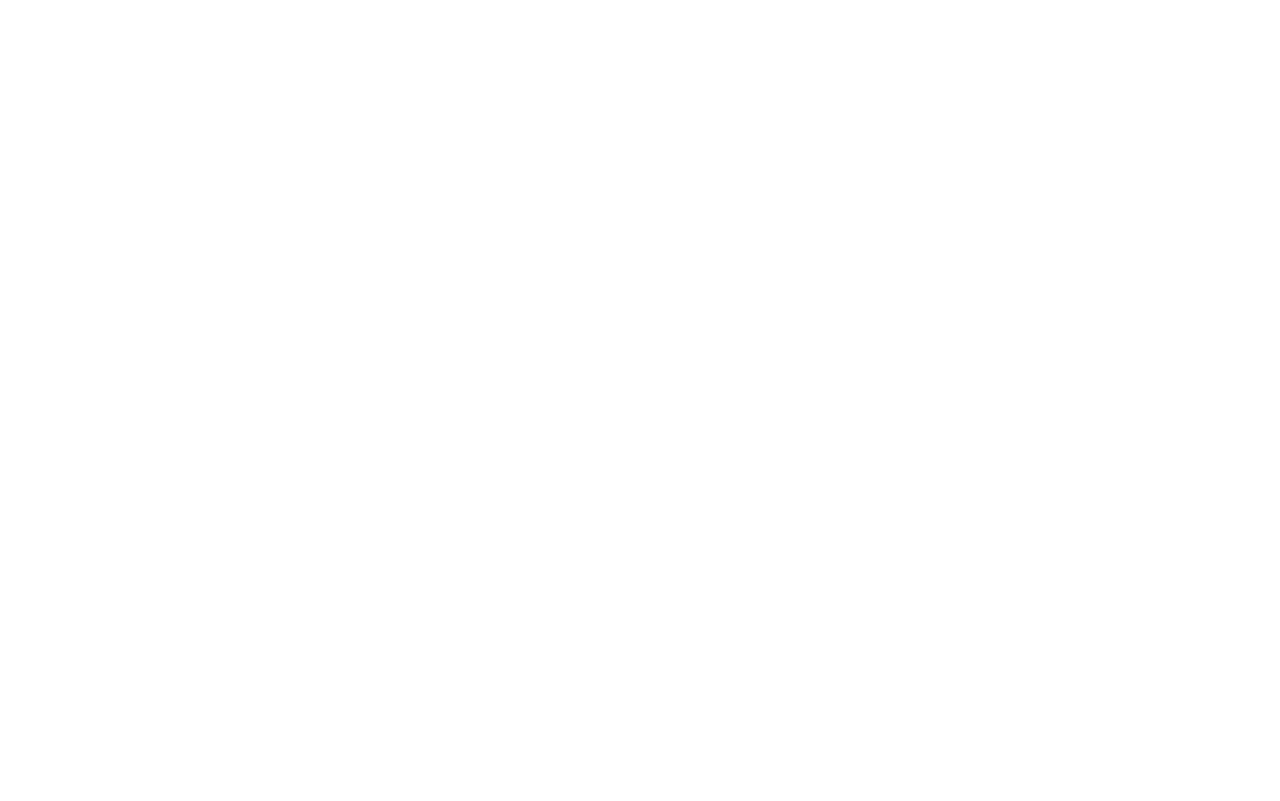
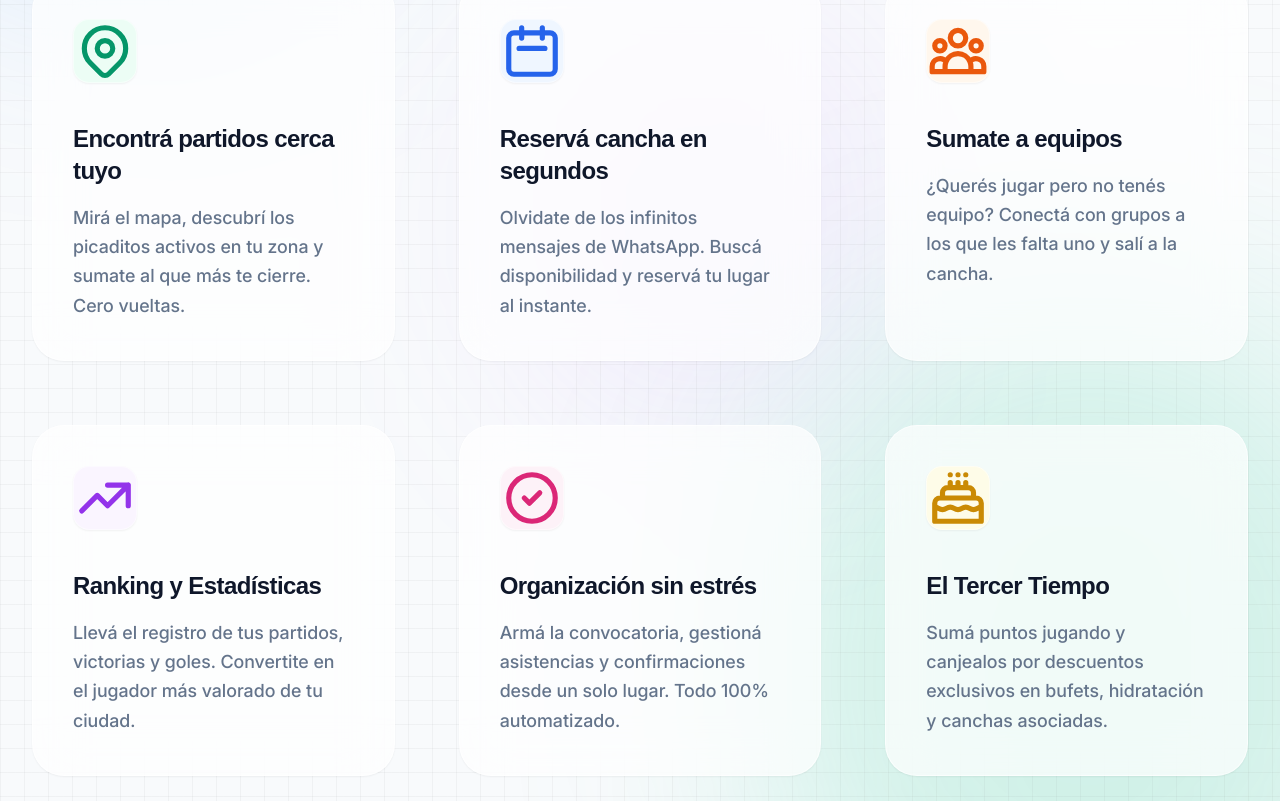
Before and after one commit to AxelArani-code/PicaditoBeta, a Next.js app in the folder apps/web/: page / in a window 1280 px wide. Shown: the part 1619-2420 px from the top of the page. Before the commit the page ends 1120 px from the top, so only its background shows below. Built offline with nearby package versions, Linux system fonts and the light colour scheme; no server answers; the database is empty; a web font is replaced by a local one.

Commit message:
Mi diseño de beneficios antes de sincronizar

```diff
--- a/apps/web/src/app/page.tsx
+++ b/apps/web/src/app/page.tsx
@@ -5,6 +5,8 @@
 import { Hero } from "@/components/home/Hero/Hero";
 import { Features } from "@/components/home/Features/Features";
 import { VenuesList } from "@/components/home/VenuesList/VenuesList";
+import BenefitsSection from "@/components/seccion/BenefitsSection";
+
 
 export const metadata: Metadata = {
     title: "Picadito - Reservas de fútbol amateur",
@@ -20,6 +22,7 @@
             <main>
                 <Hero />
                 <Features />
+                <BenefitsSection />
                 <VenuesList venues={venues} />
             </main>
             <Footer />
--- /dev/null
+++ b/apps/web/src/components/seccion/BenefitsSection.tsx
@@ -0,0 +1,144 @@
+import React from 'react';
+
+const benefits = [
+  {
+    title: "Encontrá partidos cerca tuyo",
+    description: "Mirá el mapa, descubrí los picaditos activos en tu zona y sumate al que más te cierre. Cero vueltas.",
+    icon: (
+      <svg className="w-8 h-8" fill="none" viewBox="0 0 24 24" stroke="currentColor">
+         <path strokeLinecap="round" strokeLinejoin="round" strokeWidth={2} d="M17.657 16.657L13.414 20.9a1.998 1.998 0 01-2.827 0l-4.242-4.243a8 8 0 1111.314 0z" />
+         <path strokeLinecap="round" strokeLinejoin="round" strokeWidth={2} d="M15 11a3 3 0 11-6 0 3 3 0 016 0z" />
+      </svg>
+    ),
+    bgLight: "bg-emerald-50 text-emerald-600",
+    shadowColor: "hover:shadow-emerald-500/20",
+    glowColor: "bg-emerald-400"
+  },
+  {
+    title: "Reservá cancha en segundos",
+    description: "Olvidate de los infinitos mensajes de WhatsApp. Buscá disponibilidad y reservá tu lugar al instante.",
+    icon: (
+       <svg className="w-8 h-8" fill="none" viewBox="0 0 24 24" stroke="currentColor">
+          <path strokeLinecap="round" strokeLinejoin="round" strokeWidth={2} d="M8 7V3m8 4V3m-9 8h10M5 21h14a2 2 0 002-2V7a2 2 0 00-2-2H5a2 2 0 00-2 2v12a2 2 0 002 2z" />
+       </svg>
+    ),
+    bgLight: "bg-blue-50 text-blue-600",
+    shadowColor: "hover:shadow-blue-500/20",
+    glowColor: "bg-blue-400"
+  },
+  {
+    title: "Sumate a equipos",
+    description: "¿Querés jugar pero no tenés equipo? Conectá con grupos a los que les falta uno y salí a la cancha.",
+    icon: (
+       <svg className="w-8 h-8" fill="none" viewBox="0 0 24 24" stroke="currentColor">
+          <path strokeLinecap="round" strokeLinejoin="round" strokeWidth={2} d="M17 20h5v-2a3 3 0 00-5.356-1.857M17 20H7m10 0v-2c0-.656-.126-1.283-.356-1.857M7 20H2v-2a3 3 0 015.356-1.857M7 20v-2c0-.656.126-1.283.356-1.857m0 0a5.002 5.002 0 019.288 0M15 7a3 3 0 11-6 0 3 3 0 016 0zm6 3a2 2 0 11-4 0 2 2 0 014 0zM7 10a2 2 0 11-4 0 2 2 0 014 0z" />
+       </svg>
+    ),
+    bgLight: "bg-orange-50 text-orange-600",
+    shadowColor: "hover:shadow-orange-500/20",
+    glowColor: "bg-orange-400"
+  },
+  {
+    title: "Ranking y Estadísticas",
+    description: "Llevá el registro de tus partidos, victorias y goles. Convertite en el jugador más valorado de tu ciudad.",
+    icon: (
+       <svg className="w-8 h-8" fill="none" viewBox="0 0 24 24" stroke="currentColor">
+          <path strokeLinecap="round" strokeLinejoin="round" strokeWidth={2} d="M13 7h8m0 0v8m0-8l-8 8-4-4-6 6" />
+       </svg>
+    ),
+    bgLight: "bg-purple-50 text-purple-600",
+    shadowColor: "hover:shadow-purple-500/20",
+    glowColor: "bg-purple-400"
+  },
+  {
+    title: "Organización sin estrés",
+    description: "Armá la convocatoria, gestioná asistencias y confirmaciones desde un solo lugar. Todo 100% automatizado.",
+    icon: (
+       <svg className="w-8 h-8" fill="none" viewBox="0 0 24 24" stroke="currentColor">
+          <path strokeLinecap="round" strokeLinejoin="round" strokeWidth={2} d="M9 12l2 2 4-4m6 2a9 9 0 11-18 0 9 9 0 0118 0z" />
+       </svg>
+    ),
+    bgLight: "bg-pink-50 text-pink-600",
+    shadowColor: "hover:shadow-pink-500/20",
+    glowColor: "bg-pink-400"
+  },
+  {
+    title: "El Tercer Tiempo",
+    description: "Sumá puntos jugando y canjealos por descuentos exclusivos en bufets, hidratación y canchas asociadas.",
+    icon: (
+       <svg className="w-8 h-8" fill="none" viewBox="0 0 24 24" stroke="currentColor">
+          <path strokeLinecap="round" strokeLinejoin="round" strokeWidth={2} d="M21 15.546c-.523 0-1.046.151-1.5.454a2.704 2.704 0 01-3 0 2.704 2.704 0 00-3 0 2.704 2.704 0 01-3 0 2.704 2.704 0 00-3 0 2.704 2.704 0 01-3 0 2.701 2.701 0 00-1.5-.454M9 6v2m3-2v2m3-2v2M9 3h.01M12 3h.01M15 3h.01M21 21v-7a2 2 0 00-2-2H5a2 2 0 00-2 2v7h18zm-3-9v-2a2 2 0 00-2-2H8a2 2 0 00-2 2v2h12z" />
+       </svg>
+    ),
+    bgLight: "bg-yellow-50 text-yellow-600",
+    shadowColor: "hover:shadow-yellow-500/20",
+    glowColor: "bg-yellow-400"
+  }
+];
+
+export default function BenefitsSection() {
+  return (
+    <section className="py-20 md:py-32 bg-slate-50 relative overflow-hidden">
+
+      {/* Background Ambient Glows (Le da un toque súper original y vívido sin ser invasivo) */}
+      <div className="absolute top-0 left-[-10%] w-[40%] h-[40%] bg-blue-400/20 rounded-full blur-[120px] pointer-events-none mix-blend-multiply" />
+      <div className="absolute bottom-[-10%] right-[-10%] w-[50%] h-[50%] bg-emerald-400/20 rounded-full blur-[120px] pointer-events-none mix-blend-multiply" />
+      <div className="absolute top-[40%] left-[40%] w-[30%] h-[30%] bg-purple-400/10 rounded-full blur-[100px] pointer-events-none mix-blend-multiply" />
+
+      {/* Patrón sutil estilo libreta/grilla deportiva en el fondo */}
+      <div className="absolute inset-0 bg-[linear-gradient(to_right,#80808012_1px,transparent_1px),linear-gradient(to_bottom,#80808012_1px,transparent_1px)] bg-[size:24px_24px] pointer-events-none"></div>
+
+      <div className="max-w-7xl mx-auto px-4 sm:px-6 relative z-10">
+
+        {/* Encabezado Principal */}
+        <div className="text-center max-w-3xl mx-auto mb-16 md:mb-24 px-4 relative">
+          <div className="inline-flex items-center space-x-2 bg-white/80 backdrop-blur-sm border border-slate-200 px-4 py-2 rounded-full mb-6">
+             <span className="w-2 h-2 rounded-full bg-emerald-500 animate-pulse"></span>
+             <span className="text-sm font-semibold text-slate-700 tracking-wide uppercase">Comunidad Activa</span>
+          </div>
+          <h2 className="text-4xl md:text-5xl lg:text-7xl font-extrabold text-slate-900 tracking-tight mb-6">
+            Todo lo que necesitás <br className="hidden md:block"/>
+            <span className="text-transparent bg-clip-text bg-gradient-to-r from-blue-600 to-emerald-500">
+              para tu próximo partido
+            </span>
+          </h2>
+          <p className="text-lg md:text-xl text-slate-600 font-medium max-w-2xl mx-auto">
+            Diseñamos Picadito asumiendo la organización pesada, para que vos solo tengas que ponerte los botines y jugar.
+          </p>
+        </div>
+
+        {/* Grid de Beneficios Premium (Glassmorphism sutil) */}
+        <div className="grid grid-cols-1 md:grid-cols-2 lg:grid-cols-3 gap-6 md:gap-8">
+          {benefits.map((benefit, index) => (
+            <div
+              key={index}
+              className={`group relative bg-white/70 backdrop-blur-xl rounded-[2rem] p-8 md:p-10 border border-white/60 transition-all duration-500 hover:-translate-y-2 flex flex-col h-full overflow-hidden shadow-sm hover:shadow-2xl ${benefit.shadowColor}`}
+            >
+              {/* Reflejo/Gradiente interno en hover para darle profundidad */}
+              <div className="absolute inset-0 bg-gradient-to-br from-white/60 to-transparent opacity-0 group-hover:opacity-100 transition-opacity duration-500 rounded-[2rem] pointer-events-none" />
+
+              {/* Contenedor del ícono con animación */}
+              <div className="relative mb-10">
+                 {/* Aura lumínica debajo del ícono */}
+                 <div className={`absolute inset-0 ${benefit.glowColor} opacity-0 group-hover:opacity-30 blur-2xl rounded-full transition-opacity duration-500`} />
+
+                 <div className={`relative z-10 w-16 h-16 rounded-2xl ${benefit.bgLight} flex items-center justify-center transition-all duration-500 group-hover:scale-110 group-hover:-rotate-6 border border-white/50 shadow-sm`}>
+                   {benefit.icon}
+                 </div>
+              </div>
+
+              {/* Textos */}
+              <h3 className="relative z-10 text-2xl font-bold text-slate-900 mb-4 transition-colors">
+                {benefit.title}
+              </h3>
+              <p className="relative z-10 text-slate-500 text-lg leading-relaxed flex-grow font-medium group-hover:text-slate-600 transition-colors">
+                {benefit.description}
+              </p>
+            </div>
+          ))}
+        </div>
+
+      </div>
+    </section>
+  );
+}
```
Also changed, not shown: 1 other file (tests, documents, lock files or other folders).
